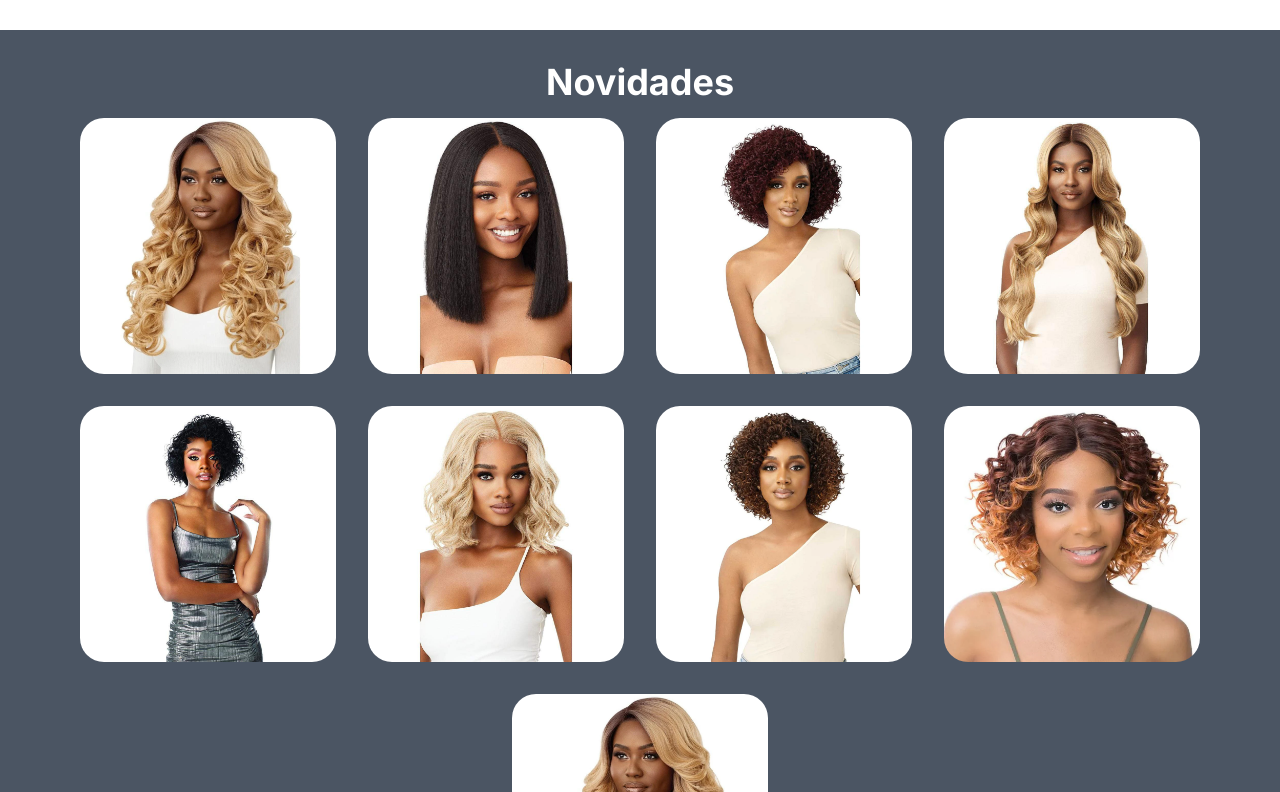
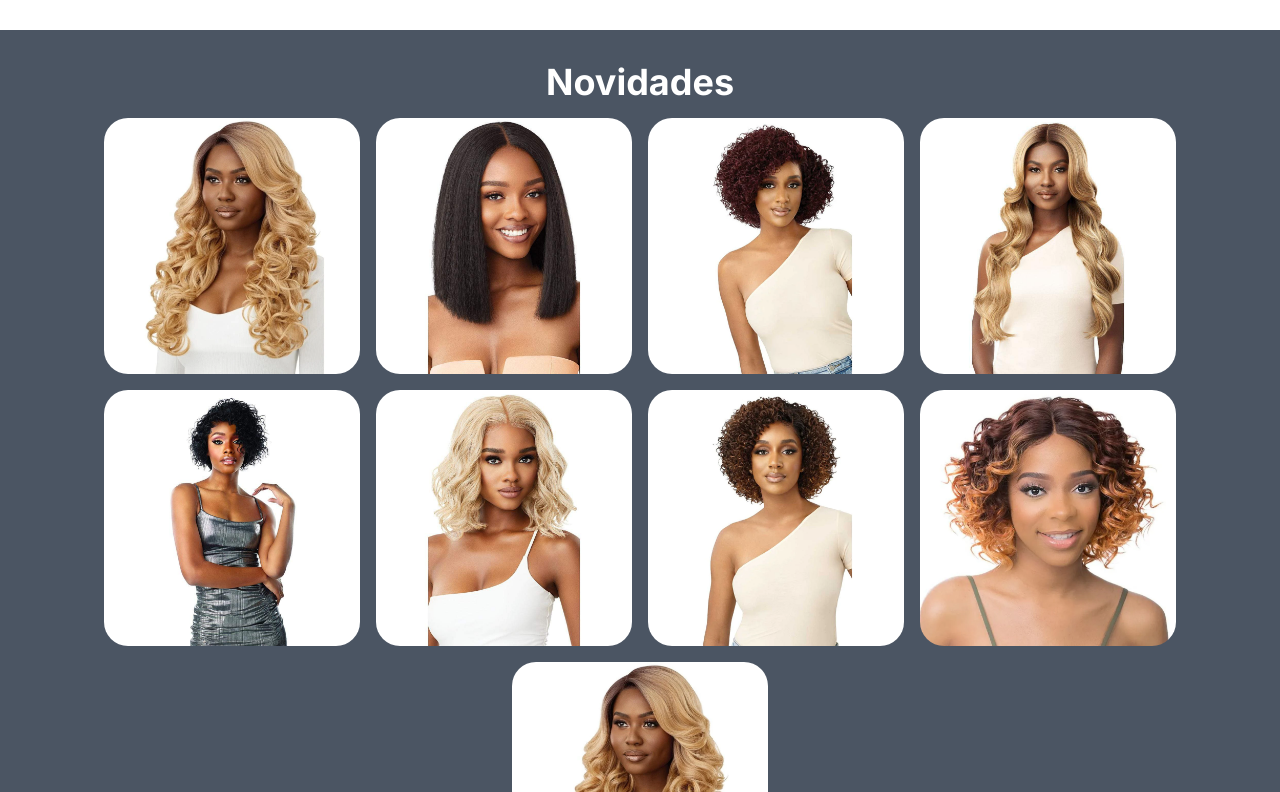
Before and after one commit to teosoares10/hair-salon, a Next.js app: page / in a window 1280 px wide. Shown: the part 1128-1920 px from the top of the page. Built offline with nearby package versions, Linux system fonts and the light colour scheme.

Commit message:
styles(product-list): set new gap

```diff
--- a/src/components/product-list.tsx
+++ b/src/components/product-list.tsx
@@ -49,7 +49,7 @@ export const ProductList = () => {
             >
                 novidades
             </Typography>
-            <ul className="mx-4 lg:mx-auto lg:w-[80rem] flex flex-wrap gap-8 justify-center items-center text-white text-center">
+            <ul className="mx-4 lg:mx-auto lg:w-[80rem] flex flex-wrap gap-4 justify-center items-center text-white text-center">
                 {data.map((wig, i) => (
                     <ProductItem
                         key={i}
```
